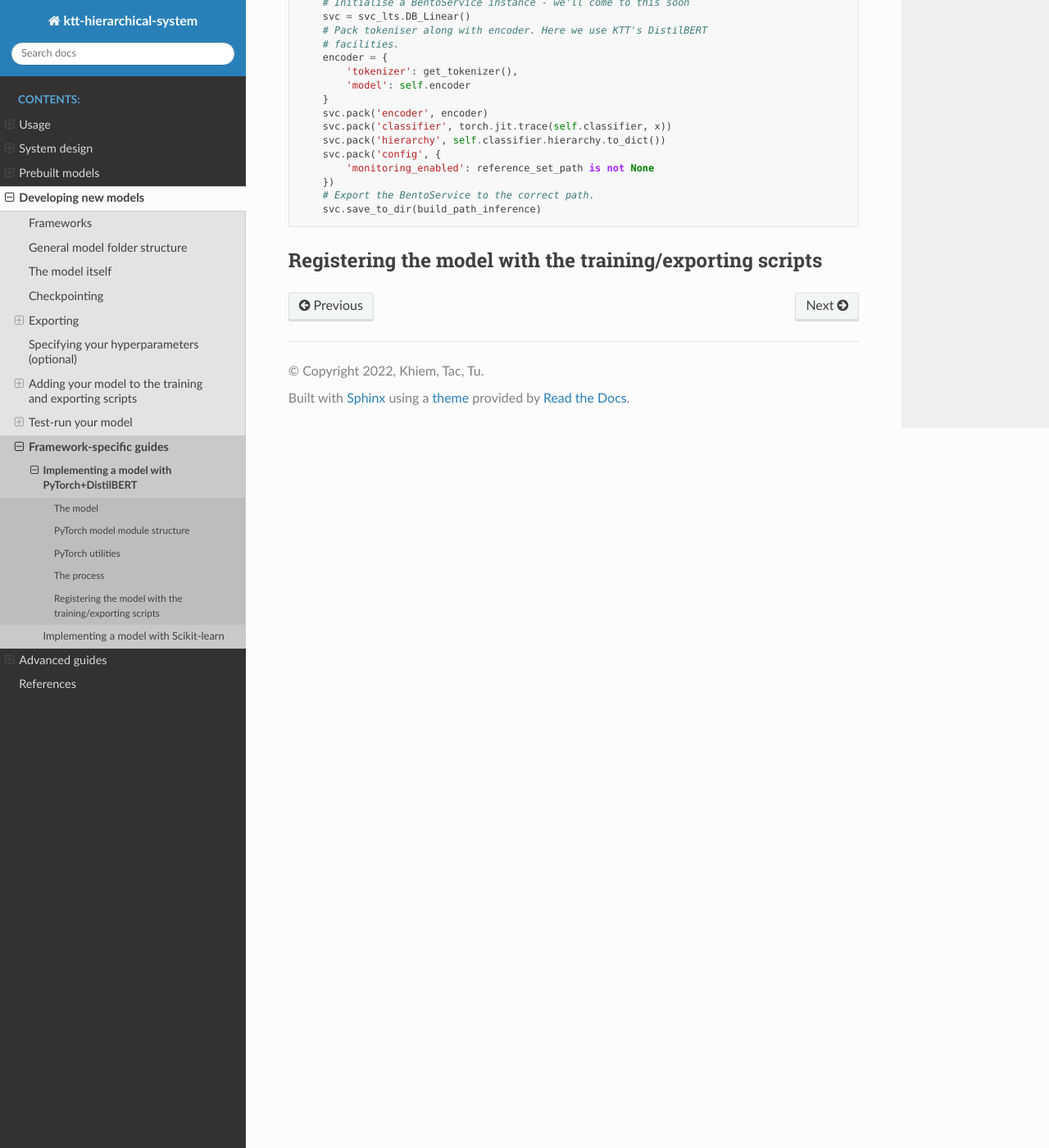
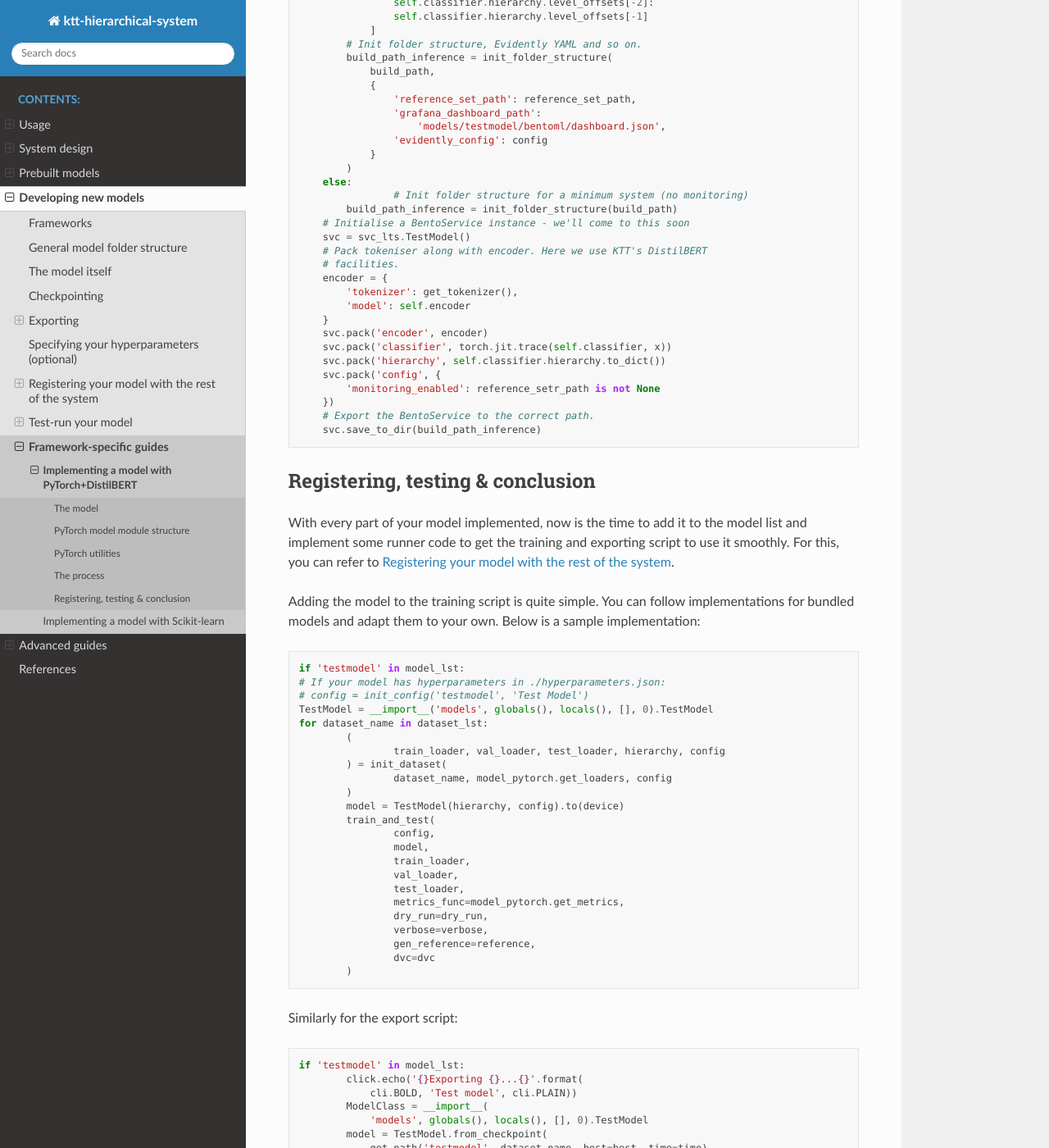
Before and after one commit to htkhiem/ktt-hierarchical-thesis, a Sphinx documentation site: the page built from doc/source/dev/pytorch/add_model.rst, in a window 1280 px wide and 1400 px high, scrolled down 18545 px. Shown: the whole window at 82% size. Built offline with Sphinx 7.4.7 and the Read the Docs theme 2.0.0, drawn with Linux system fonts in a browser that asks for light colours; some of the changed text lies outside the part shown.

Commit message:
Finish the rest of the PyTorch docs

```diff
--- a/doc/source/dev/intro.rst
+++ b/doc/source/dev/intro.rst
@@ -259,8 +259,10 @@ You can either directly tune your model by modifying this file, or implement aut
 
 Models without tunable hyperparameters can skip this step.
 
-Adding your model to the training and exporting scripts
--------------------------------------------------------
+.. _model-register:
+
+Registering your model with the rest of the system
+--------------------------------------------------
 
 Now that you have fully implemented your model, it is time to inform the training and exporting scripts of its existence and also on how to run it.
 
@@ -338,6 +340,8 @@ Edit ``./export.py`` at the following places:
 
     - Optionally modify the Click documentation for the ``-m`` option to add your model's identifier and display name.
 
+.. _test-run:
+
 Test-run your model
 -------------------
 If all goes to plan, you can now call on ``train.py`` and ``test.py`` with your model just like any of the bundled models. Train it on a preprocessed dataset and check if its checkpoints are in the correct format. Ensure that it can load, save and export smoothly.
--- a/doc/source/dev/pytorch/add_model.rst
+++ b/doc/source/dev/pytorch/add_model.rst
@@ -99,7 +99,23 @@ In ``testmodel.py``, import the necessary libraries and define a concrete subcla
 
 		def __init__(
 		    self,
-		    hierarchy,
+		    hierarchy,      .. code-block:: python
+
+        if 'model_name' in model_lst:
+            click.echo('{}Exporting {}...{}'.format(
+                cli.BOLD, 'Pretty display name', cli.PLAIN))
+            ModelClass = __import__(
+                'models', globals(), locals(), [], 0).ModelClass
+            model = ModelClass.from_checkpoint(
+                get_path('model_name', dataset_name, best=best, time=time),
+            ).to(device)
+            if monitoring:
+                reference_set_path = get_path(
+                    'model_name', dataset_name, time=time, reference_set=True)
+                if reference_set_path is not None:
+                    model.export(dataset_name, bento, reference_set_path)
+                else:
+                    model.export(dataset_name, bento)
 		    config  # The config dict mentioned above here
 		):
 		    pass
@@ -613,7 +629,7 @@ Next, we need to implement the actual service class. It will be a subclass of ``
 		JSONArtifact('config'),
 	])
 	# The actual class
-	class DB_BHCN(bentoml.BentoService):
+	class TestModel(bentoml.BentoService):
 		"""Real-time inference service for DB-BHCN."""
 
 		_initialised = False
@@ -810,13 +826,13 @@ We will now use the above facilities to export our new model as a self-contained
 
         else:
         		# Export as BentoML service
-            build_path = 'build/db_bhcn_' + dataset_name.lower()
+            build_path = 'build/testmodel_' + dataset_name.lower()
             build_path_inference = ''
             if reference_set_path is not None:
             		# If a path to a reference dataset is available, export the
             		# model as a service with monitoring capabilities.
                 with open(
-                        'models/db_bhcn/bentoml/evidently.yaml', 'r'
+                        'models/testmodel/bentoml/evidently.yaml', 'r'
                 ) as evidently_template:
                     config = yaml.safe_load(evidently_template)
                     config['prediction'] = self.classifier.hierarchy.classes[
@@ -829,7 +845,7 @@ We will now use the above facilities to export our new model as a self-contained
                     {
                         'reference_set_path': reference_set_path,
                         'grafana_dashboard_path':
-                            'models/db_bhcn/bentoml/dashboard.json',
+                            'models/testmodel/bentoml/dashboard.json',
                         'evidently_config': config
                     }
                 )
@@ -837,7 +853,7 @@ We will now use the above facilities to export our new model as a self-contained
             		# Init folder structure for a minimum system (no monitoring)
                 build_path_inference = init_folder_structure(build_path)
             # Initialise a BentoService instance - we'll come to this soon
-            svc = svc_lts.DB_Linear()
+            svc = svc_lts.TestModel()
             # Pack tokeniser along with encoder. Here we use KTT's DistilBERT
             # facilities.
             encoder = {
@@ -848,11 +864,64 @@ We will now use the above facilities to export our new model as a self-contained
             svc.pack('classifier', torch.jit.trace(self.classifier, x))
             svc.pack('hierarchy', self.classifier.hierarchy.to_dict())
             svc.pack('config', {
-                'monitoring_enabled': reference_set_path is not None
+                'monitoring_enabled': reference_setr_path is not None
             })
             # Export the BentoService to the correct path.
             svc.save_to_dir(build_path_inference)
 
+Registering, testing & conclusion
+---------------------------------
 
-Registering the model with the training/exporting scripts
----------------------------------------------------------
+With every part of your model implemented, now is the time to add it to the model list and implement some runner code to get the training and exporting script to use it smoothly. For this, you can refer to :ref:`model-register`.
+
+Adding the model to the training script is quite simple. You can follow implementations for bundled models and adapt them to your own. Below is a sample implementation:
+
+.. code-block:: python
+
+	if 'testmodel' in model_lst:
+	# If your model has hyperparameters in ./hyperparameters.json:
+	# config = init_config('testmodel', 'Test Model')
+	TestModel = __import__('models', globals(), locals(), [], 0).TestModel
+	for dataset_name in dataset_lst:
+		(
+			train_loader, val_loader, test_loader, hierarchy, config
+		) = init_dataset(
+			dataset_name, model_pytorch.get_loaders, config
+		)
+		model = TestModel(hierarchy, config).to(device)
+		train_and_test(
+			config,
+			model,
+			train_loader,
+			val_loader,
+			test_loader,
+			metrics_func=model_pytorch.get_metrics,
+			dry_run=dry_run,
+			verbose=verbose,
+			gen_reference=reference,
+			dvc=dvc
+		)
+
+Similarly for the export script:
+
+.. code-block:: python
+
+	if 'testmodel' in model_lst:
+		click.echo('{}Exporting {}...{}'.format(
+		    cli.BOLD, 'Test model', cli.PLAIN))
+		ModelClass = __import__(
+		    'models', globals(), locals(), [], 0).TestModel
+		model = TestModel.from_checkpoint(
+		    get_path('testmodel', dataset_name, best=best, time=time),
+		).to(device)
+		if monitoring:
+		    reference_set_path = get_path(
+		        'testmodel', dataset_name, time=time, reference_set=True)
+		    if reference_set_path is not None:
+		        model.export(dataset_name, bento, reference_set_path)
+		    else:
+		        model.export(dataset_name, bento)
+
+Be sure to test out every option for your model before deploying to a production environment. Testing instructions can be found at :ref:`test-run`. Afterwards, design a Grafana dashboard and add it to the provisioning system to have your service automatically initialise Grafana right from the get-go.
+
+After this, your model is pretty much complete. If you did it correctly, it should be an integral and uniform part of your own KTT fork and can be used just like any existing (bundled) model.
```
